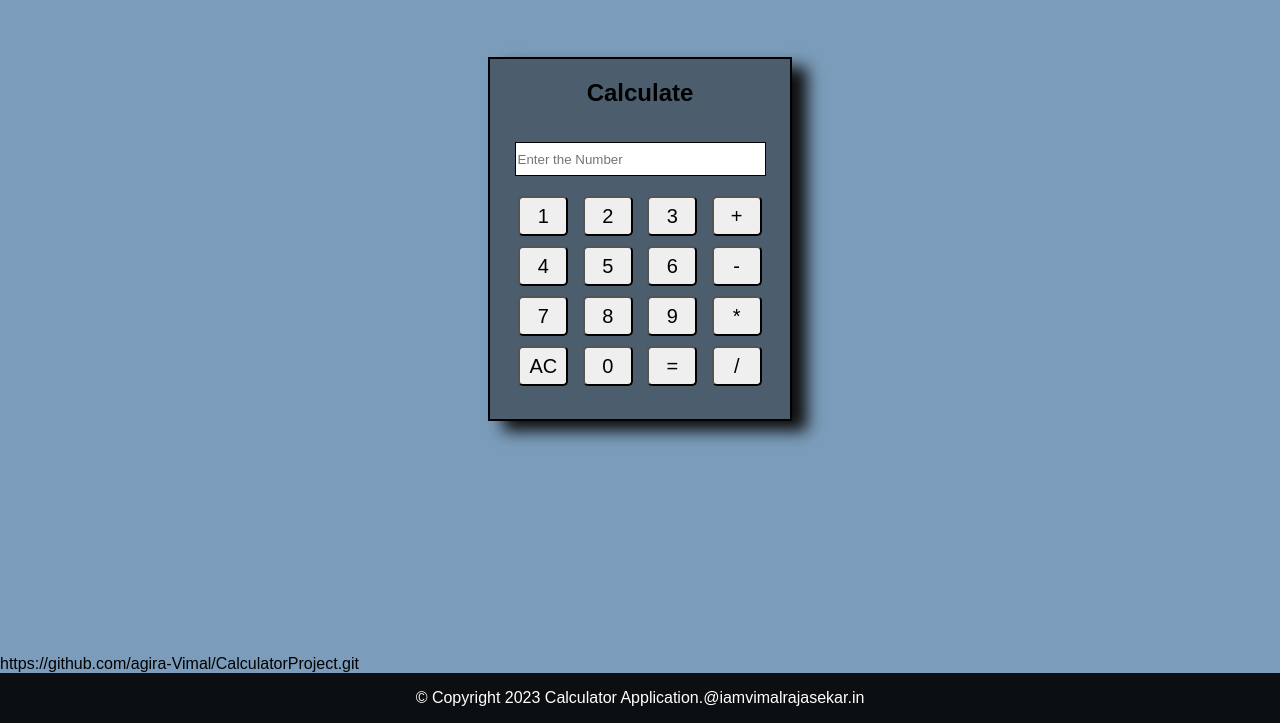
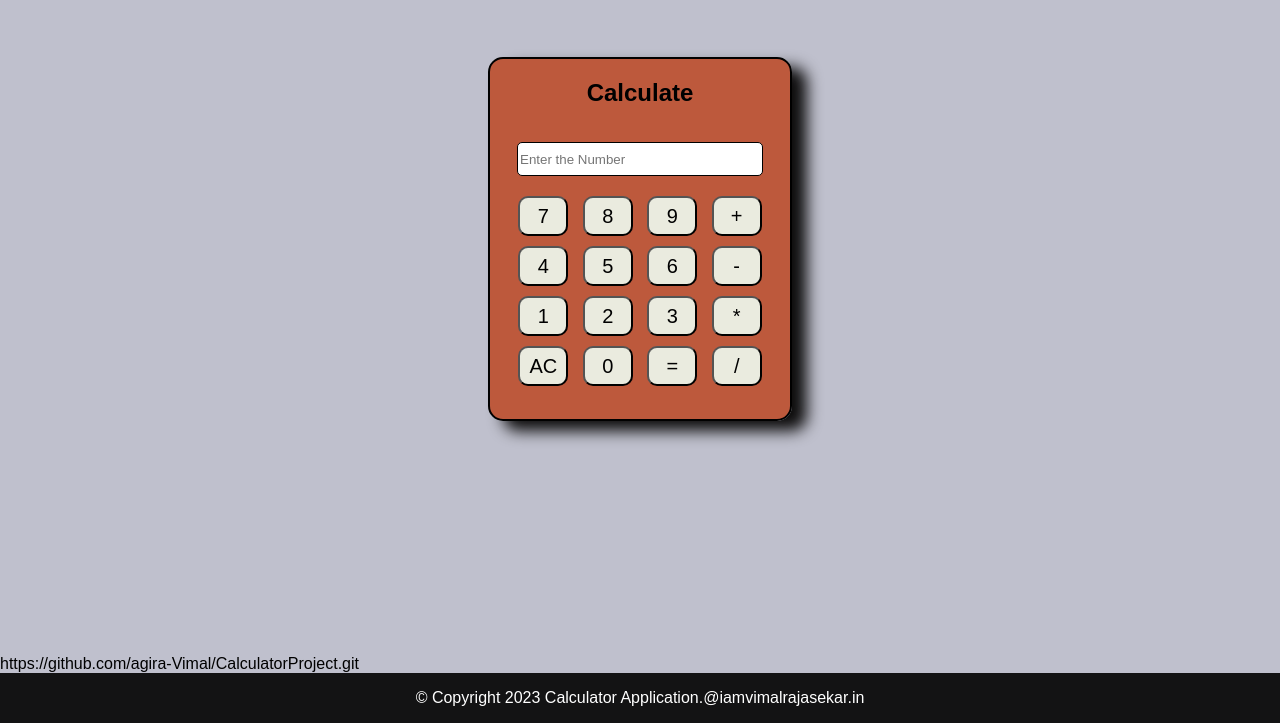
Before and after one commit to agira-Vimal/Calculator, a plain HTML site: page index.html in a window 1280 px wide. Shown: the part 77-800 px from the top of the page. Drawn offline with nearby package versions, Linux system fonts and the light colour scheme.

Commit message:
Altered The Background Styles

```diff
--- a/index.html
+++ b/index.html
@@ -37,17 +37,17 @@
 <form action="" name="calci">
 <h2 style="text-align: center;">Calculate</h2>
 <input class="outer" type="text" name="display" placeholder="Enter the Number"><br>
-<input class="btn" type="button" value="1" onclick="calci.display.value+='1'">
-<input class="btn" type="button" value="2" onclick="calci.display.value+='2'">
-<input class="btn" type="button" value="3" onclick="calci.display.value+='3'">
+<input class="btn" type="button" value="7" onclick="calci.display.value+='1'">
+<input class="btn" type="button" value="8" onclick="calci.display.value+='2'">
+<input class="btn" type="button" value="9" onclick="calci.display.value+='3'">
 <input class="btn" type="button" value="+" onclick="calci.display.value+='+'"><br>
 <input class="btn" type="button" value="4" onclick="calci.display.value+='4'">
 <input class="btn" type="button" value="5" onclick="calci.display.value+='5'">
 <input class="btn" type="button" value="6" onclick="calci.display.value+='6'">
 <input class="btn" type="button" value="-" onclick="calci.display.value+='-'"><br>
-<input class="btn" type="button" value="7" onclick="calci.display.value+='7'">
-<input class="btn" type="button" value="8" onclick="calci.display.value+='8'">
-<input class="btn" type="button" value="9" onclick="calci.display.value+='9'">
+<input class="btn" type="button" value="1" onclick="calci.display.value+='7'">
+<input class="btn" type="button" value="2" onclick="calci.display.value+='8'">
+<input class="btn" type="button" value="3" onclick="calci.display.value+='9'">
 <input class="btn" type="button" value="*" onclick="calci.display.value+='*'"><br>
 <input class="btn" type="button" value="AC"onclick="calci.display.value =''">
 <input class="btn" type="button" value="0" onclick="calci.display.value+='0'">
--- a/styles.css
+++ b/styles.css
@@ -7,7 +7,7 @@ body{
     display: flex;
     flex-direction: column;
     min-height: 100vh;
-    background-color: rgb(123, 157, 187);
+    background-color: rgba(96, 99, 131, 0.4);
     }
     .head-items .logo{
     display: flex;
@@ -23,7 +23,7 @@ body{
     display: flex;
     justify-content: space-between;
     align-items: center;
-    background-color: rgba(0,0,0,.9);
+    background-color: rgba(0,0,0,.9) ;
     color:#fff;
     }
     h1{
@@ -52,11 +52,12 @@ body{
     .calculator{
     width:300px;
     height: 360px;
+    border-radius: 15px;
     border: 2px solid black ;
     text-align: center;
     margin: 60px auto;
     box-shadow: 15px 10px 15px rgb(14, 13, 13);
-    background-color: rgb(76, 94, 109); ;
+    background-color: rgba(189, 77, 43, 0.89); ;
     }
 
     .btn{
@@ -69,17 +70,24 @@ body{
     }
 
     .btn:hover{
-    background-color: aqua;
+    background-color: rgba(73, 40, 30, 0.5);
     box-shadow: 2px 2px 10px black;
     }
 
     .outer{
     height:30px;
-    width:245px;
+    width:240px;
     border: 1px solid black;
     margin: 15px auto;
+    border-radius: 5px;
+
     }
     .outer:hover{
     border: 2px solid rgb(6, 4, 8) ;
     box-shadow: 2px 2px 10px black;
     }
+
+    .btn{
+        background-color: rgb(234, 235, 223);
+        border-radius: 10px;
+    }
```
